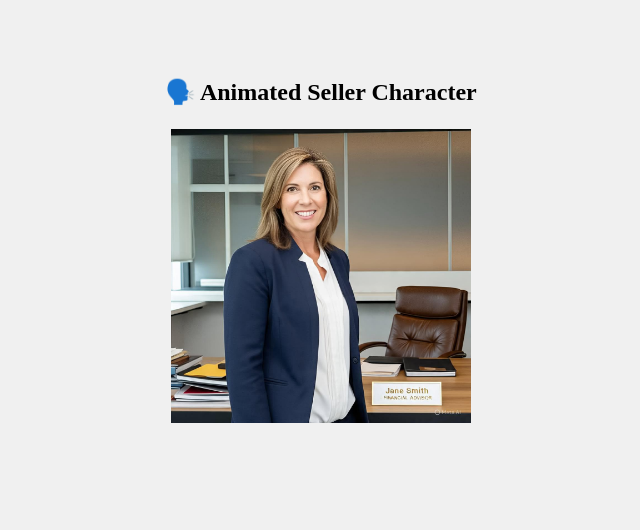
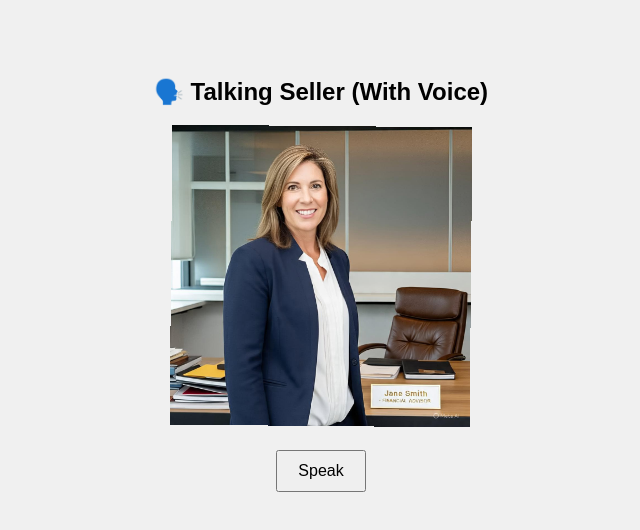
Before and after one commit to sandeep05-git/test-animations, a plain HTML site: page index.html in a window 1280 px wide. Shown: the whole page, without its empty margins (319-959 px from the left). Drawn offline with Linux system fonts and the light colour scheme.

Commit message:
Update index.html

```diff
--- a/index.html
+++ b/index.html
@@ -1,36 +1,74 @@
 <!DOCTYPE html>
-<html lang="en">
+<html>
 <head>
   <meta charset="UTF-8">
-  <title>Single Image Animation</title>
+  <title>Talking Character</title>
   <style>
     body {
       background-color: #f0f0f0;
       text-align: center;
       padding-top: 50px;
+      font-family: Arial;
     }
 
     .character {
       width: 300px;
-      animation: shake 1s infinite, talk 0.6s infinite alternate;
+      animation: shake 1.5s infinite ease-in-out;
     }
 
     @keyframes shake {
       0% { transform: translate(0px, 0px); }
-      25% { transform: translate(2px, -2px); }
-      50% { transform: translate(-2px, 2px); }
-      75% { transform: translate(2px, 2px); }
-      100% { transform: translate(0px, 0px); }
+      25% { transform: rotate(1deg); }
+      50% { transform: rotate(-1deg); }
+      75% { transform: rotate(1deg); }
+      100% { transform: rotate(0deg); }
+    }
+
+    .mouth-talk {
+      animation: talk 0.2s infinite alternate;
     }
 
     @keyframes talk {
       0% { transform: scaleY(1); }
-      100% { transform: scaleY(0.97); }
+      100% { transform: scaleY(0.8); }
+    }
+
+    button {
+      padding: 10px 20px;
+      margin-top: 20px;
+      font-size: 16px;
     }
   </style>
 </head>
 <body>
-  <h2>🗣️ Animated Seller Character</h2>
-  <img src="https://raw.githubusercontent.com/sandeep05-git/test-animations/main/WhatsApp%20Image%202025-06-06%20at%2011.48.40%20PM(1).jpeg" class="character">
+
+  <h2>🗣️ Talking Seller (With Voice)</h2>
+  <img id="character" src="https://raw.githubusercontent.com/sandeep05-git/test-animations/main/WhatsApp%20Image%202025-06-06%20at%2011.48.40%20PM(1).jpeg" class="character" />
+
+  <br>
+  <button onclick="speakNow()">Speak</button>
+
+  <script>
+    function speakNow() {
+      const character = document.getElementById('character');
+      const msg = new SpeechSynthesisUtterance("Hello! I am your seller support guide. Let's start your journey today.");
+      msg.lang = 'en-IN';
+      msg.rate = 1;
+      msg.pitch = 1;
+
+      // Add fake mouth animation
+      msg.onstart = () => {
+        character.classList.add('mouth-talk');
+      };
+
+      // Remove animation after speaking
+      msg.onend = () => {
+        character.classList.remove('mouth-talk');
+      };
+
+      window.speechSynthesis.speak(msg);
+    }
+  </script>
+
 </body>
 </html>
```
